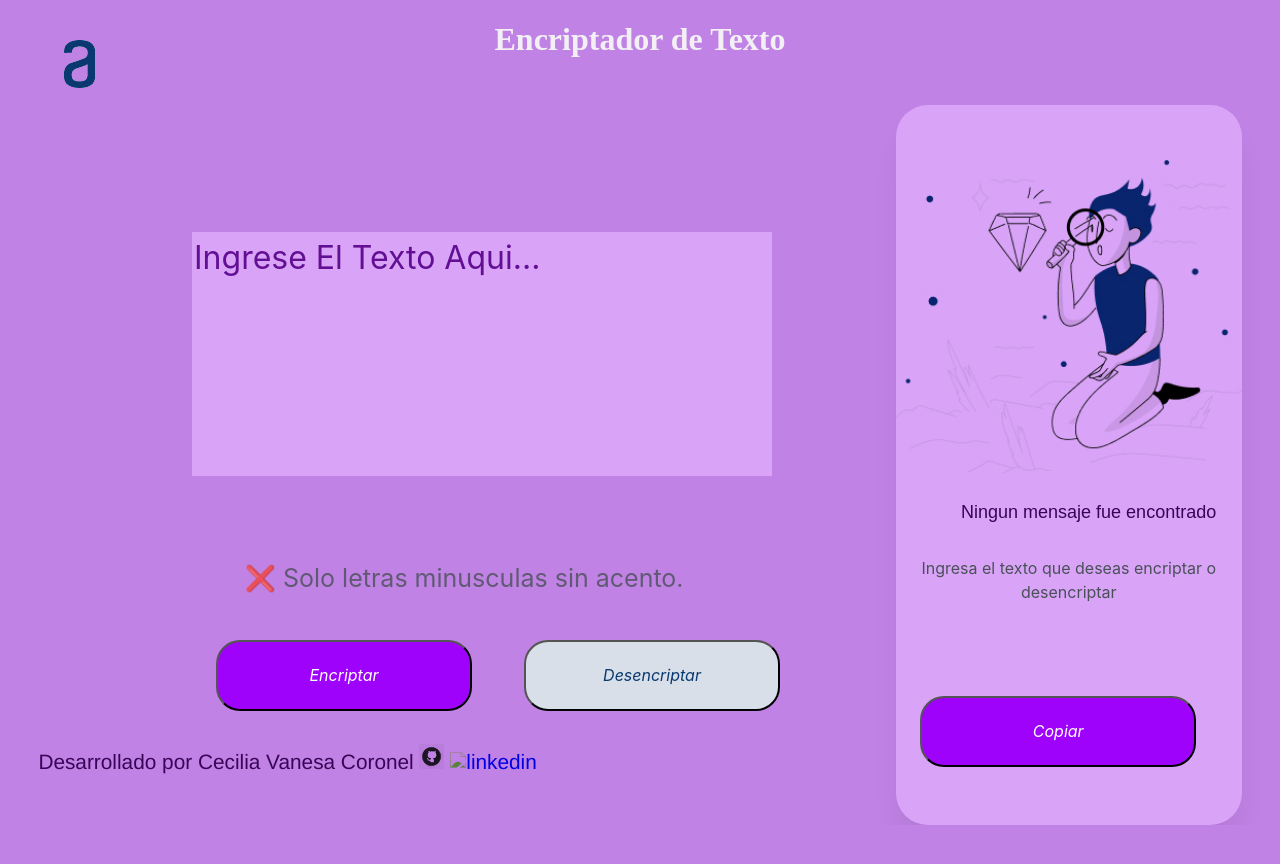
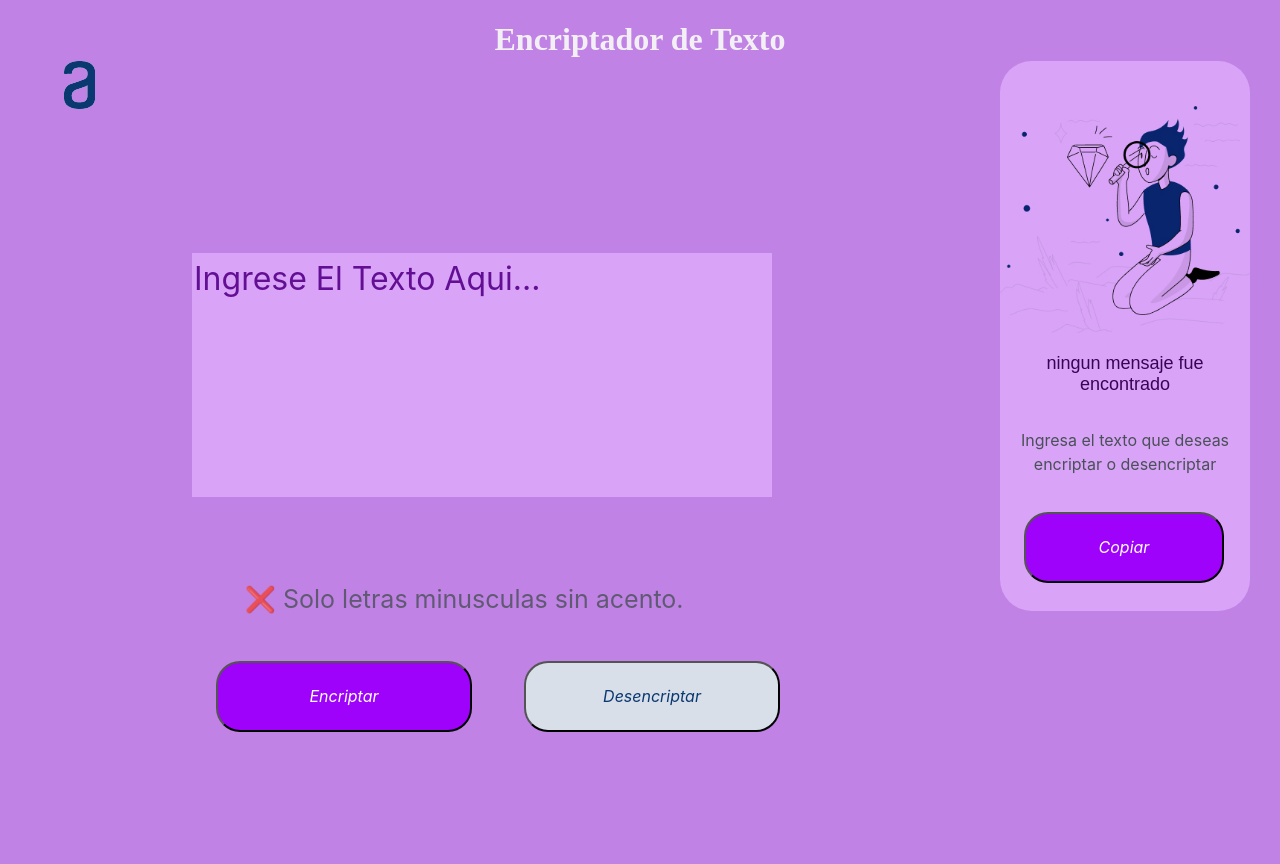
Before and after one commit to Cesscoronel89/challenge1-nextOne, a plain HTML site: page index.html in a window 1280 px wide. Shown: the top 864 px of the page. Before the commit the page ends 825 px from the top, so only its background shows below. Drawn offline with Linux system fonts and the light colour scheme.

Commit message:
desktop
estilizado para desktop

```diff
--- a/index.html
+++ b/index.html
@@ -11,9 +11,9 @@
   </head>
   <body>
     <h1>Encriptador de Texto </h1>
-    <section>
+
       <img src="Challenge-1-imagenes/Vector.jpg" alt="logo" class="logo" />
-
+    <div>
       <textarea
         name="text"
         id="text"
@@ -22,6 +22,7 @@
       ></textarea>
 
       <p class="letras"> &#10060; Solo letras minusculas sin acento.</p>
+    </div>
 
       <div class="contenedorBotones">
         <button class="botonEncriptar" form="text">Encriptar</button>
@@ -33,17 +34,9 @@
               <div class="mjerect">
                 <p class="mensajeEncontrado">ningun mensaje fue encontrado</p>
                 <p class="ingresaTexto">ingresa el texto que deseas encriptar o desencriptar</p>
-        </div>
-
                 <button class="botonCopiar"> Copiar </button>
             </div>
-    </section>
-
-    <footer>Desarrollado por Cecilia Vanesa Coronel
-      <a href="https://github.com/Cesscoronel89"><img class="img-git" src="Challenge-1-imagenes/logosocialgit.png" alt="git"></a>
-      <a href="https://www.linkedin.com/in/cecilia-coronel-204667232/"><img class="img-lin" src="Challenge-1-imagenes/socialin.jpg" alt="linkedin"></a>
-
-    </footer>
+          </div>
   <script src= "logica.js"></script>
   </body>
 </html>
--- a/logica.js
+++ b/logica.js
@@ -25,8 +25,7 @@ let encriptar = function () {
   if (input.value == "" || true == r) {
     mensajeEncontrado.textContent = "Ingrese un texto";
     mensajeEncontrado.className = "mensajeEncontrado";
-    ingresaTexto.textContent =
-      "Ingresa el texto que deseas encriptar o desencriptar";
+
     muñeco.style.display = "inherit";
     botonCopiar.style.display = "none";
     input.focus();
--- a/style.css
+++ b/style.css
@@ -1,8 +1,16 @@
+
 body {
+    margin: 0;
     background:#c082e4;
     box-sizing: border-box;
+    height: 100vh;
+    position:relative;
+    padding-bottom: 0;
   }
 
+  div{
+    height: 100vh;
+  }
   h1{
     text-align: center;
     color: #f3f0f5;
@@ -52,9 +60,19 @@ body {
   }
 
   /* rectangulo */
+  .rectangulo {
+    height: 550px;
+    width: 250px;
+    left: 1000px;
+    top: 40px;
+    border-radius: 32px;
+    background: #d9a4f8;
+    position: absolute;
+    }
 
-  .rectangulo {
-    position: absolute;
+
+  /*.rectangulo {
+    position: relative;
     width: 27%;
     height: 90%;
     left: 70%;
@@ -62,9 +80,9 @@ body {
     background: #d9a4f8;
     box-shadow: 0px 24px 32px -8px rgba(0, 0, 0, 0.08);
     border-radius: 32px;
-  }
+  }*/
 
-  .rectangulo .botonCopiar {
+  .botonCopiar {
     display: inline;
     padding: 24px;
     position: absolute;
@@ -107,8 +125,9 @@ body {
   /* mensaje encontrado */
 
   .mjerect .mensajeEncontrado {
+    display: flex;
+    text-align: center;
     top: 320px;
-    margin-left: 50px;
     font-family: Arial, Helvetica, sans-serif;
     font-size:large;
     padding: 15px;
@@ -144,8 +163,8 @@ body {
   /* ingrese texto */
 
   .ingresaTexto {
-    width: 300px;
-    height: auto;
+    width: 240px;
+    height: min-content;
     top: 400px;
     flex: auto;
     align-self: stretch;
@@ -260,22 +279,6 @@ body {
     border-color: var(--color-principal);
     font-size: 1.3rem;
   }
-
-  footer {
-        position: absolute;
-        width:auto;
-        top: 93%;
-        left: 3%;
-        font-family:'Franklin Gothic Medium', 'Arial Narrow', Arial, sans-serif;
-        font-style: normal;
-        font-weight: 400;
-        font-size: 1.3rem;
-        line-height: 19px;
-        text-align: center;
-        color:#380457;
-
-      }
-
       .img-git{
           width: 25px;
           height: 25px;
```
Lines whose indentation alone changed are shown as unchanged.
